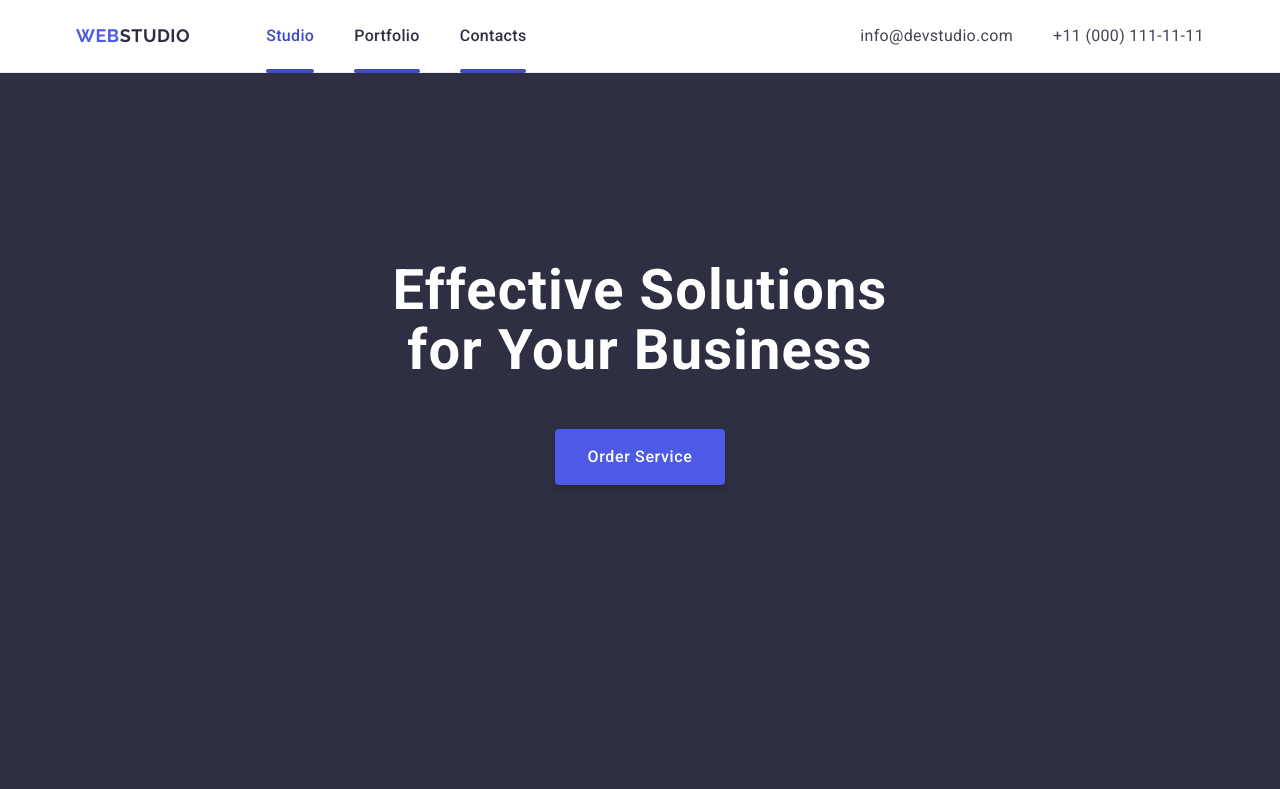
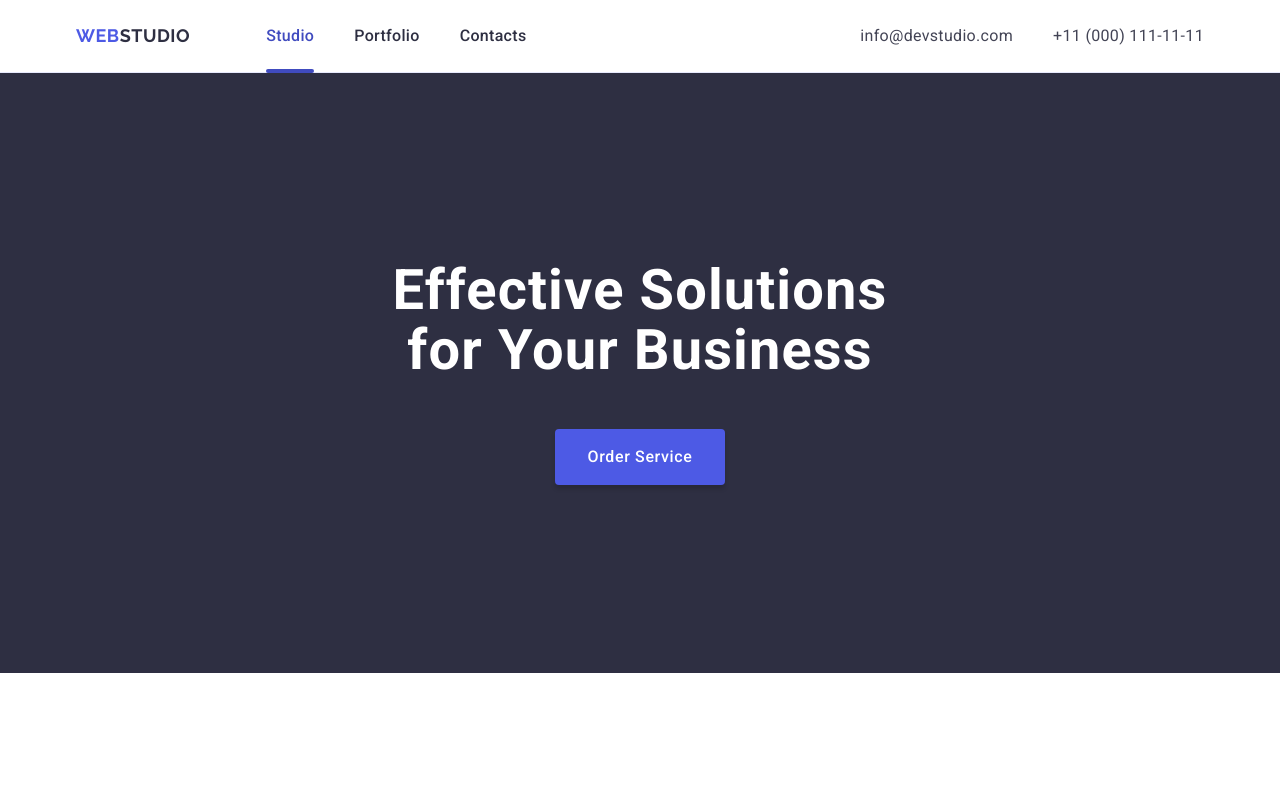
Before and after one commit to a-Krup/goit-markup-hw-04, a plain HTML site: page index.html in a window 1280 px wide. Shown: the top 789 px of the page. Drawn offline with nearby package versions, Linux system fonts and the light colour scheme.

Commit message:
Зміни в навігації

```diff
--- a/css/styles.css
+++ b/css/styles.css
@@ -117,8 +117,8 @@ ul {
 }
 
 .menu.active::after {
-    transform: scaleX(1); /* Підкреслення активне */
-    transform-origin: bottom left; /* Початок зліва */
+    transform: scaleX(1);
+    transform-origin: bottom left;
 }
 
   address {
@@ -160,6 +160,7 @@ ul {
   padding-top: 188px;
   padding-bottom: 188px;
   max-width: 1440px;
+  margin: 0 auto;
   background-image:
       linear-gradient(rgba(46, 47, 66, 0.7), rgba(46, 47, 66, 0.7)),
       url(../images/office.jpg);
@@ -201,7 +202,7 @@ ul {
     min-width: 169px;
     height: 56px;
     box-shadow: 0 4px 4px 0 rgba(0, 0, 0, 0.15);
-    margin-bottom: 185px;
+    /*margin-bottom: 185px;*/
     display: block;
     align-items: flex-start;
     justify-content: flex-start;
@@ -329,7 +330,7 @@ img {
   box-shadow: 0 2px 1px 0 rgba(46, 47, 66, 0.08), 0 1px 1px 0 rgba(46, 47, 66, 0.16), 0 1px 6px 0 rgba(46, 47, 66, 0.08);
   background: #fff;
   border-radius: 0 0 4px 4px;
-  padding: 0px 0px 32px 0px;
+  /*padding: 0px 0px 32px 0px;*/
   width: calc((100% - 72px) / 4);
 
 }
--- a/index.html
+++ b/index.html
@@ -24,8 +24,8 @@
                 </a>
                 <ul class="item-menu">
                     <li><a class="menu retreat active menu-one" href="./index.html">Studio</a></li>
-                    <li><a class="menu retreat active" href="">Portfolio</a></li>
-                    <li><a class="menu retreat active" href="">Contacts</a></li>
+                    <li><a class="menu retreat" href="">Portfolio</a></li>
+                    <li><a class="menu retreat" href="">Contacts</a></li>
                 </ul>
             </nav>
             <address>
```
